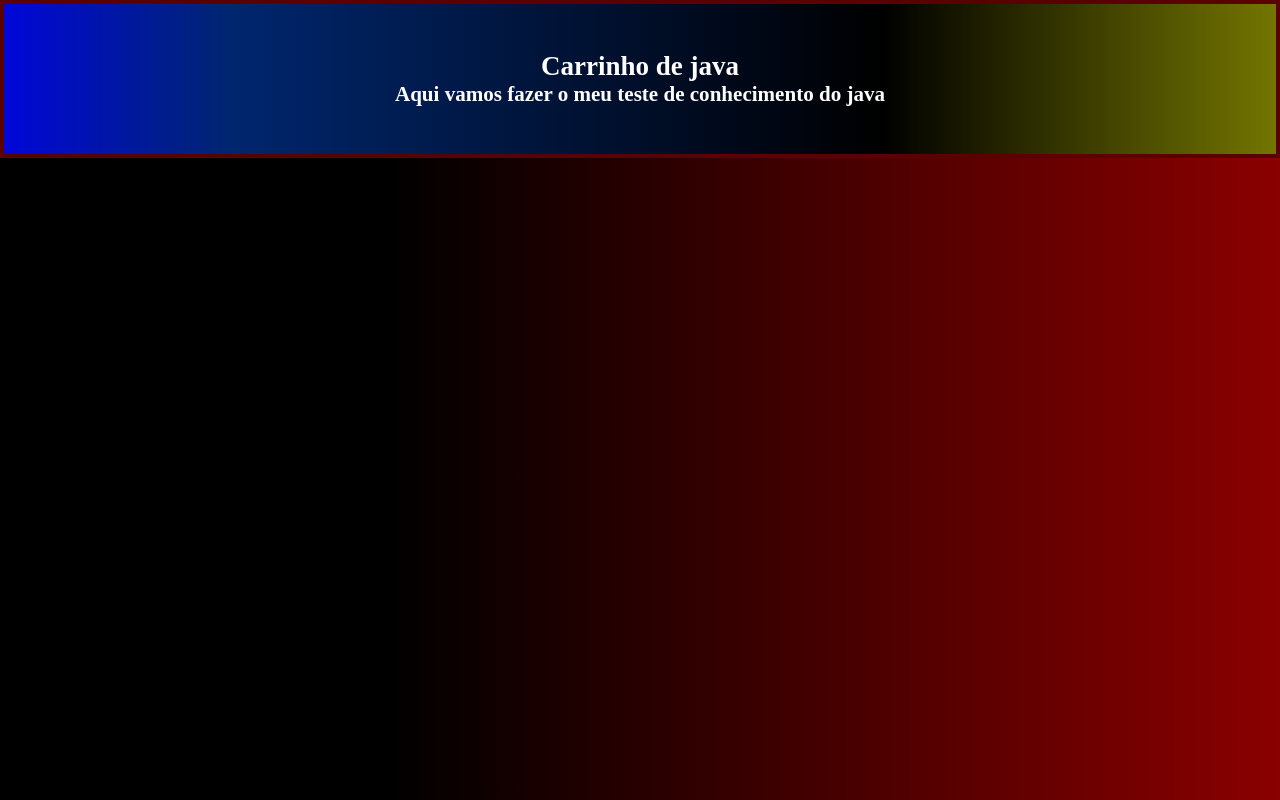
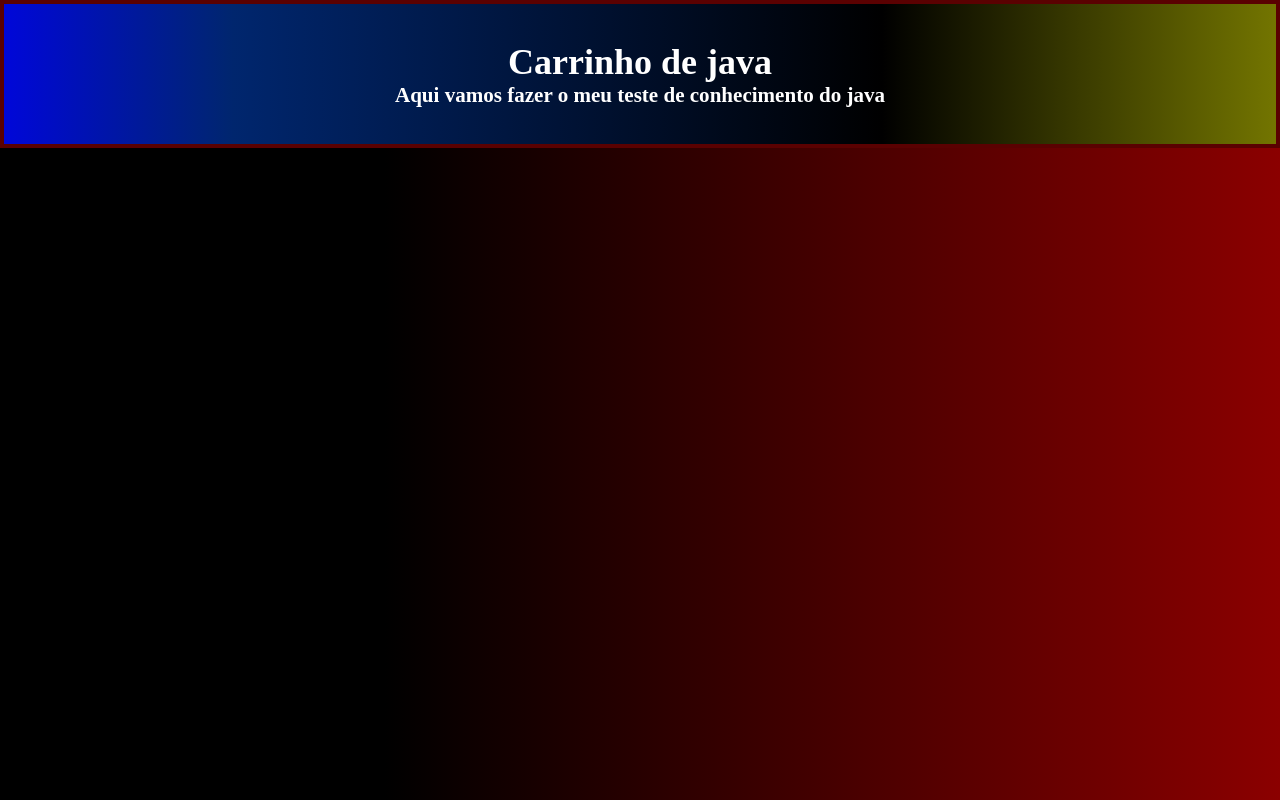
Before and after one commit to Miguel-Bilard/JavaScrip, a plain HTML site: page carrinho_de_compras.html in a window 1280 px wide. Drawn offline with Linux system fonts and the light colour scheme.

Commit message:
Carrinho2
Aqui fizemos uma pequena alteração

```diff
--- a/carrinho_de_compras.html
+++ b/carrinho_de_compras.html
@@ -8,9 +8,10 @@
     <link rel="stylesheet" href="./css/carrinho_de_compras.css">
 </head>
 <body>
-    <nav id="cab">
+    <header id="cab">
         <h1>Carrinho de java</h1>
         <h3>Aqui vamos fazer o meu teste de conhecimento do java</h3>
-    </nav>
+    </header>
+
 </body>
 </html>
--- a/css/carrinho_de_compras.css
+++ b/css/carrinho_de_compras.css
@@ -8,7 +8,7 @@ body{
 #cab{
     background: linear-gradient(90deg,rgba(0, 7, 217, 1) 0%, rgba(0, 38, 110, 1) 18%, rgba(0, 0, 0, 1) 69%, rgba(115, 117, 0, 1) 100%);
     color: white;
-    height: 150px;
+    height: 140px;
     display: flex;
     flex-direction: column;
     text-align: center;
```
